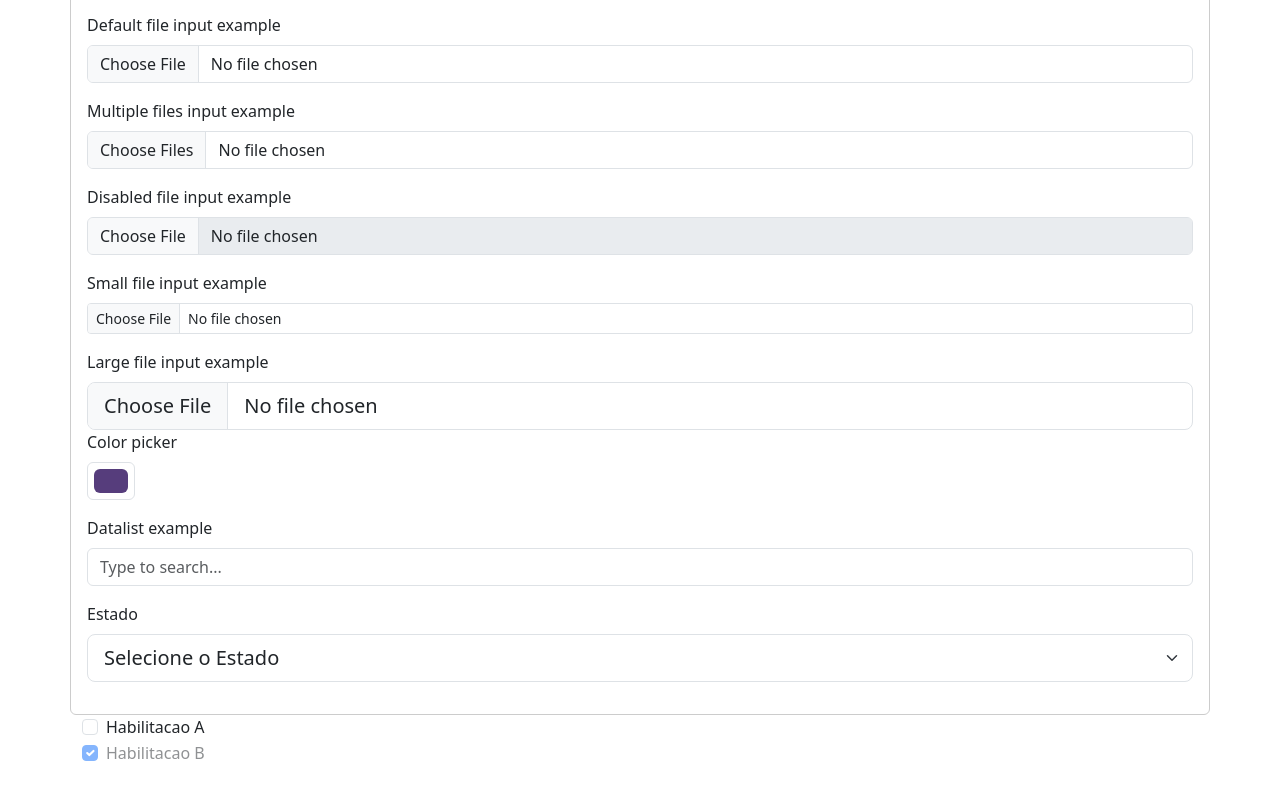
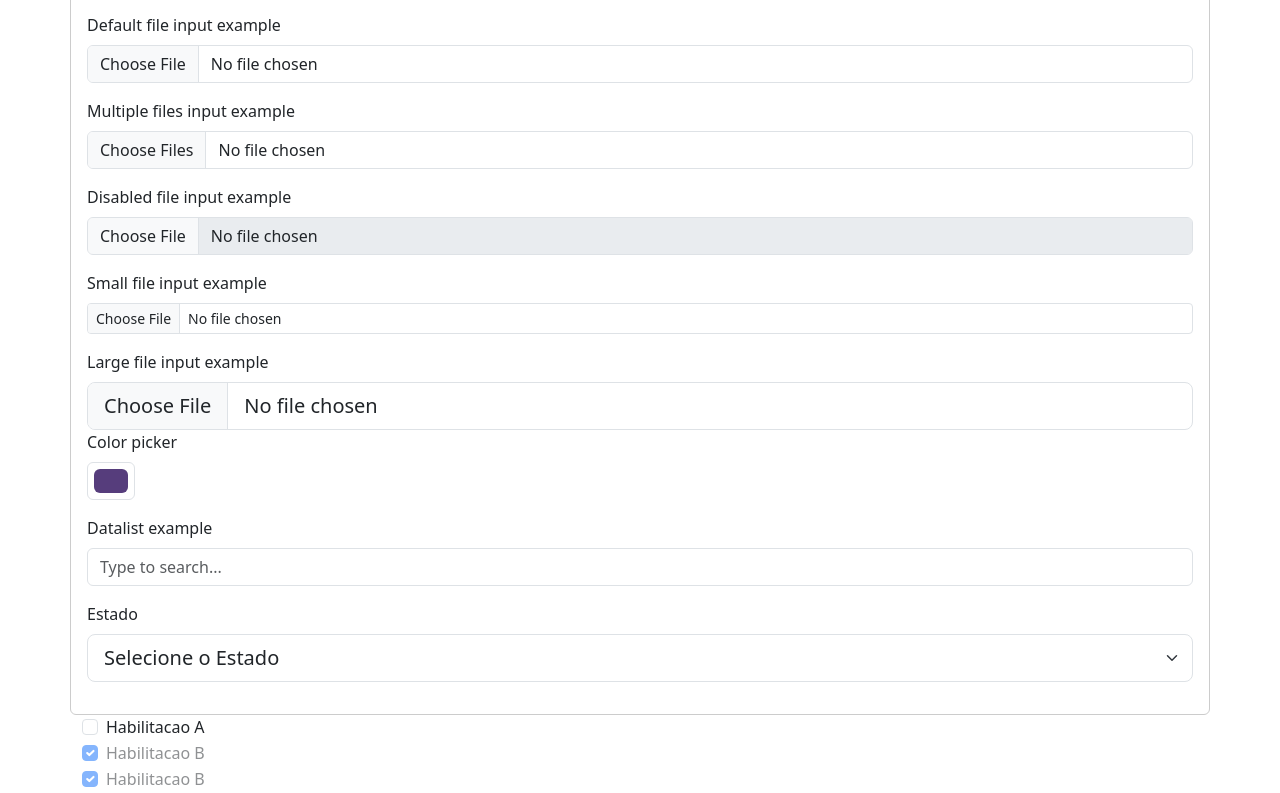
Before and after one commit to FernandoVenturini/Administrative-System, a website: page BOOTSTRAP_5/criando_layout_formulario/index.html in a window 1280 px wide. Shown: the part 944-1737 px from the top of the page. Before the commit the page ends 1711 px from the top, so only its background shows below. Drawn offline with nearby package versions, Linux system fonts and the light colour scheme.

Commit message:
added checbox

```diff
--- a/BOOTSTRAP_5/criando_layout_formulario/index.html
+++ b/BOOTSTRAP_5/criando_layout_formulario/index.html
@@ -130,6 +130,12 @@
                 Habilitacao B
             </label>
         </div>
+        <div class="form-check">
+            <input class="form-check-input" type="checkbox" value="" id="cnh_b" checked disabled>
+            <label class="form-check-label" for="cnh_b">
+                Habilitacao B
+            </label>
+        </div>
     </div>
 
     <!--BOOTSTRAP-->
```
